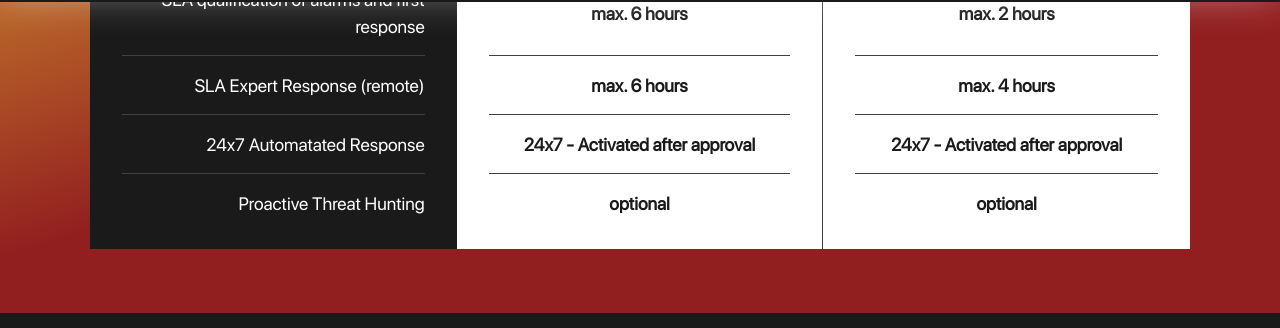
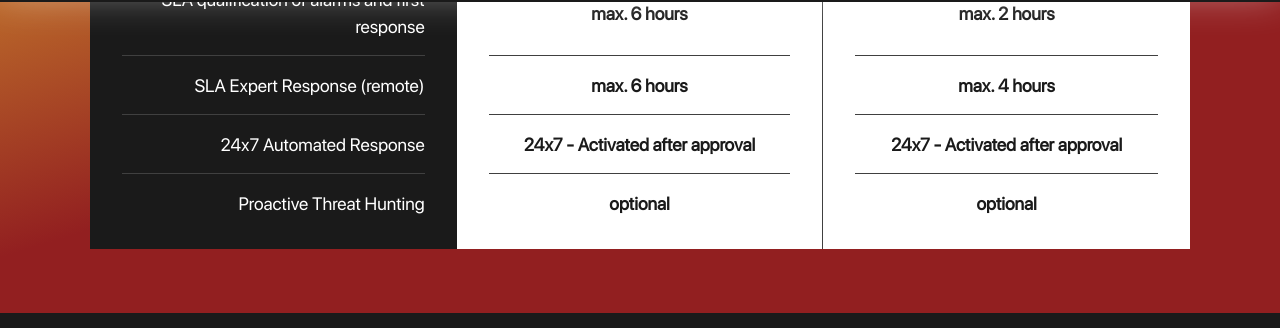
Before and after one commit to secariolabs/secariolabs.github.io, a Jekyll site: the page built from pages/defence.md, in a window 1280 px wide and 900 px high, scrolled down 3225 px. Shown: the part 126-454 px from the top of the window. Built offline with Jekyll 4.4.1, drawn with Linux system fonts in a browser that asks for light colours; comment, search, counter and statistics services are not loaded.

```diff
--- a/pages/defence.md
+++ b/pages/defence.md
@@ -64,7 +64,7 @@ levels:
         - Service Times
         - SLA qualification of alarms and first response
         - SLA Expert Response (remote)
-        - 24x7 Automatated Response
+        - 24x7 Automated Response
         - Proactive Threat Hunting
     - title: Basic
       items:
```
Also changed, not shown: pages/about-us.md (+1 -1 lines), .github/workflows/spellcheck.yml.
